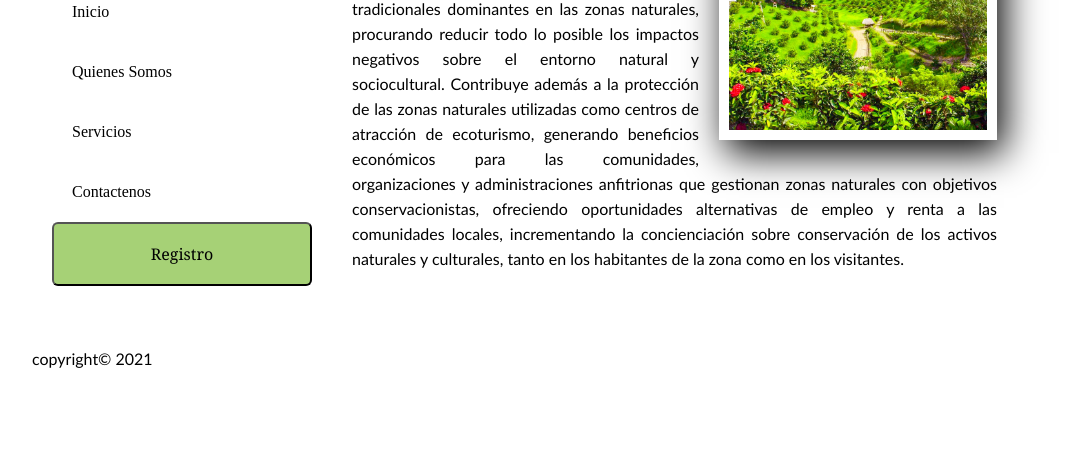
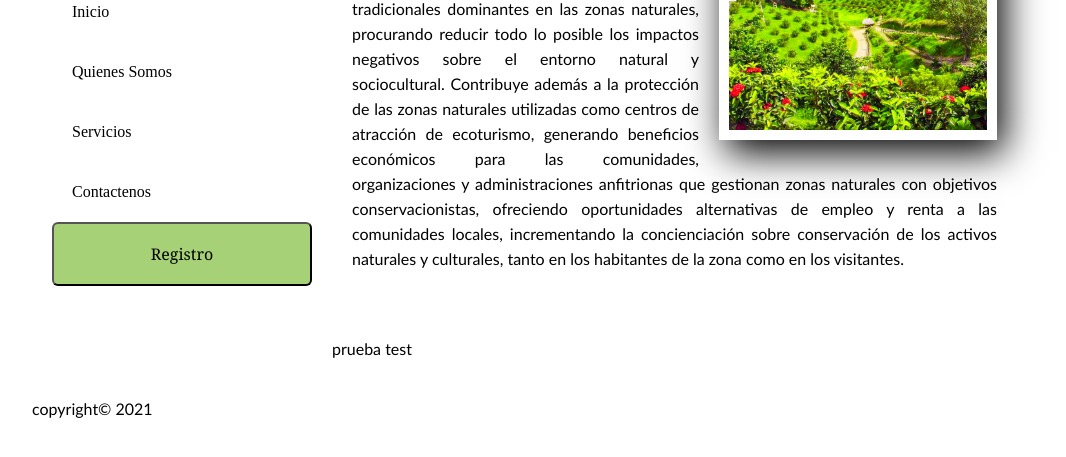
Before and after one commit to diegoalexaner/SprintA, a plain HTML site: page index.html in a window 1280 px wide. Shown: the part 211-668 px from the top of the page, without its empty margins (108-1174 px from the left). Drawn offline with Linux system fonts and the light colour scheme.

Commit message:
actualizacion prueba test

```diff
--- a/index.html
+++ b/index.html
@@ -23,17 +23,9 @@
                     Contribuye además a la protección de las zonas naturales utilizadas como centros de atracción de ecoturismo, generando beneficios económicos para las comunidades, organizaciones y administraciones anfitrionas que gestionan zonas naturales con objetivos conservacionistas, ofreciendo oportunidades alternativas de empleo y renta a las comunidades locales, incrementando la concienciación sobre conservación de los activos naturales y culturales, tanto en los habitantes de la zona como en los visitantes.
                 </p>
             </article>
-            <!-- #region
-            <article>
-                    <h2> Titulo de nuestra pagina 2   </h2>
-                    <p>
-                        Lorem Ipsum es simplemente el texto de relleno de las imprentas y archivos de texto.
-                        Lorem Ipsum ha sido el texto de relleno estándar de las industrias desde el año 1500,
-                        cuando un impresor (N. del T. persona que se dedica a la imprenta) desconocido usó una
-                        galería de textos y los mezcló de tal manera que logró hacer un libro de textos especimen.
-                    </p>
-            </article>
-            -->
+            <p>
+                prueba test
+            </p>
         </section>
 
         <aside>
```
